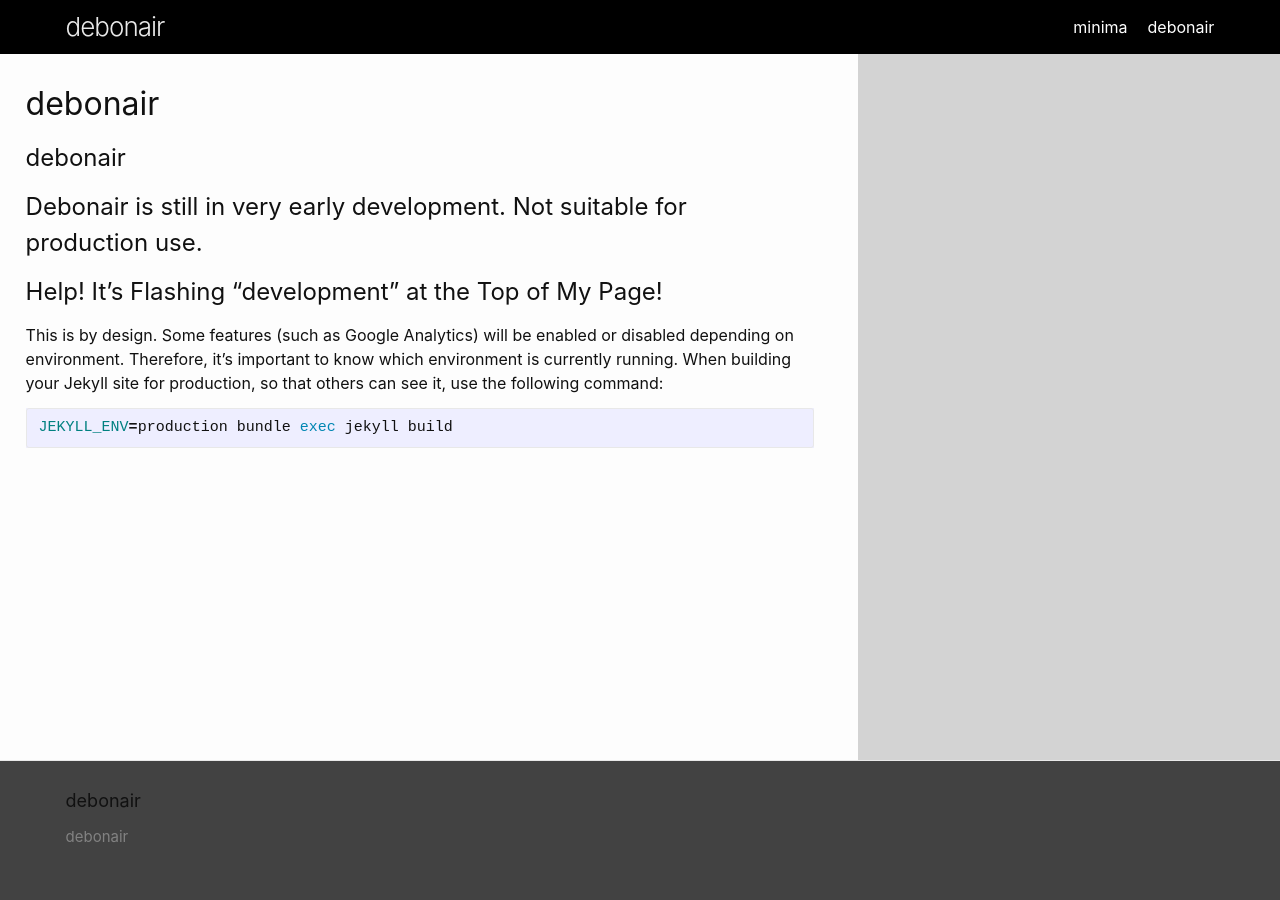
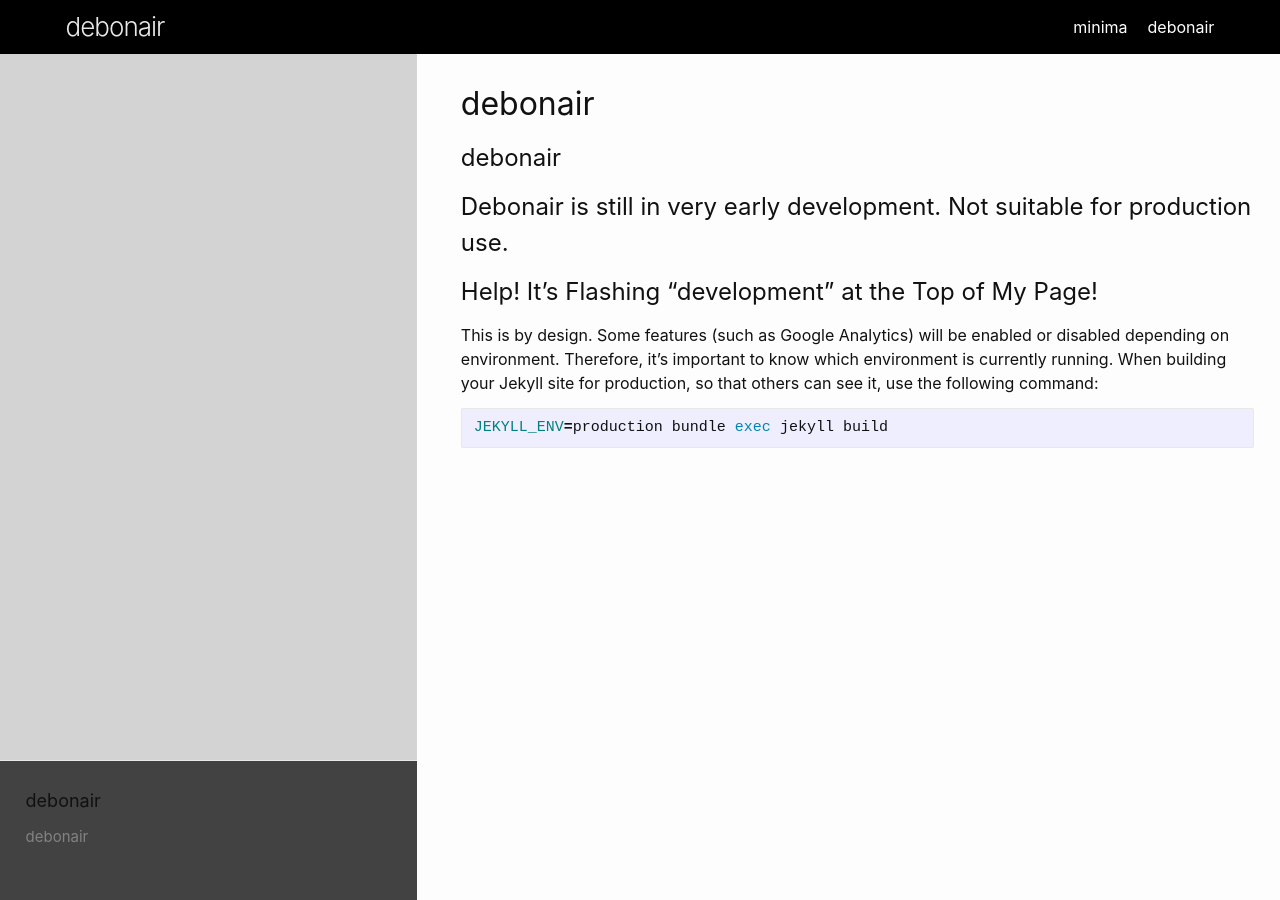
Before and after one commit to theTaikun/debonair, a Jekyll site: the page built from README.md, in a window 1280 px wide. Built offline with Jekyll 4.4.1, drawn with Linux system fonts in a browser that asks for light colours; our own code applies the rules of GitHub Pages for plain Markdown files.

Commit message:
Move sidebar to left; nav and sidebar are fixed
Reworked layout so that body doesn't scroll,
therefore nav and sidebar stay in place,
but main content area scrolls.

Also adopted a mobile-first (default) css styling

```diff
--- a/_sass/minima.scss
+++ b/_sass/minima.scss
@@ -44,6 +44,12 @@ $on-laptop:        800px !default;
   }
 }
 
+@mixin inverse-media-query($device) {
+  @media screen and (min-width: $device) {
+    @content;
+  }
+}
+
 @mixin relative-font-size($ratio) {
   font-size: $base-font-size * $ratio;
 }
--- a/_sass/minima/_base.scss
+++ b/_sass/minima/_base.scss
@@ -24,9 +24,9 @@ body {
           font-feature-settings: "kern" 1;
   font-kerning: normal;
   display: grid;
-  min-height: 100vh;
-  grid-template-columns: [main] 1fr [aside] 33%;
-  grid-template-rows: [mid] 1fr [footer] auto;
+  height: 100vh;
+  grid-template-columns: [main] 1fr [aside] 66%;
+  grid-template-rows: [header] auto [mid] 1fr [footer] auto;
   column-gap: 2vh;
 }
 
--- a/_sass/minima/_debonair.scss
+++ b/_sass/minima/_debonair.scss
@@ -16,20 +16,28 @@ html{
 }
 
 .sidebar{
+    display: none;
     background-color: lightgrey;
-    grid-column-start: 2;
-    grid-row-start: 1;
-    margin-top: $base-line-height * $base-font-size * 2.25;
-    @include media-query($on-palm){
-        display: none;
+    grid-column-start: 1;
+    grid-row-start: 2;
+    padding: 2vh;
+    @include inverse-media-query($on-palm){
+        display: unset;
     }
 }
 
 .mid-wrapper{
     grid-row-start: 1;
+    grid-column-end: span 2;
     margin-top: $base-line-height * $base-font-size * 2.25;
-    @include media-query($on-palm){
-        grid-column-end: span 2;
+    @include inverse-media-query($on-palm){
+        margin-top: unset;
+        min-width: 0;
+        min-height: 0;
+        grid-column-end: span 1;
+        grid-row-start: 2;
+        grid-row-end: span 2;
+        overflow-y: scroll;
     }
 }
 
@@ -38,13 +46,18 @@ html{
 .site-header{
     border-top: none;
     border-bottom: none;
-    max-height: 6rem;
+    /* max-height: 6rem; */
 
 
     // Persistent Header
     position: fixed;
     width: 100%;
     background-color: black;
+    @include inverse-media-query($on-palm){
+        position: unset;
+        grid-row-start: 1;
+        grid-column-end: span 2;
+    }
 }
 
 .site-title {
@@ -68,6 +81,9 @@ html{
     background-color: $grey-color-dark;
     grid-column-start: 1;
     grid-column-end: span 2;
+  @include inverse-media-query($on-palm){
+    grid-column-end: span 1;
+  }
 }
 
 .post-list {
--- a/_sass/minima/_layout.scss
+++ b/_sass/minima/_layout.scss
@@ -4,7 +4,7 @@
 .site-header {
   border-top: 5px solid $grey-color-dark;
   border-bottom: 1px solid $grey-color-light;
-  min-height: $spacing-unit * 1.865;
+  /* min-height: $spacing-unit * 1.865; */
 
   // Positioning context for the mobile navigation icon
   position: relative;
```
Also changed, not shown: debonair.gemspec.
